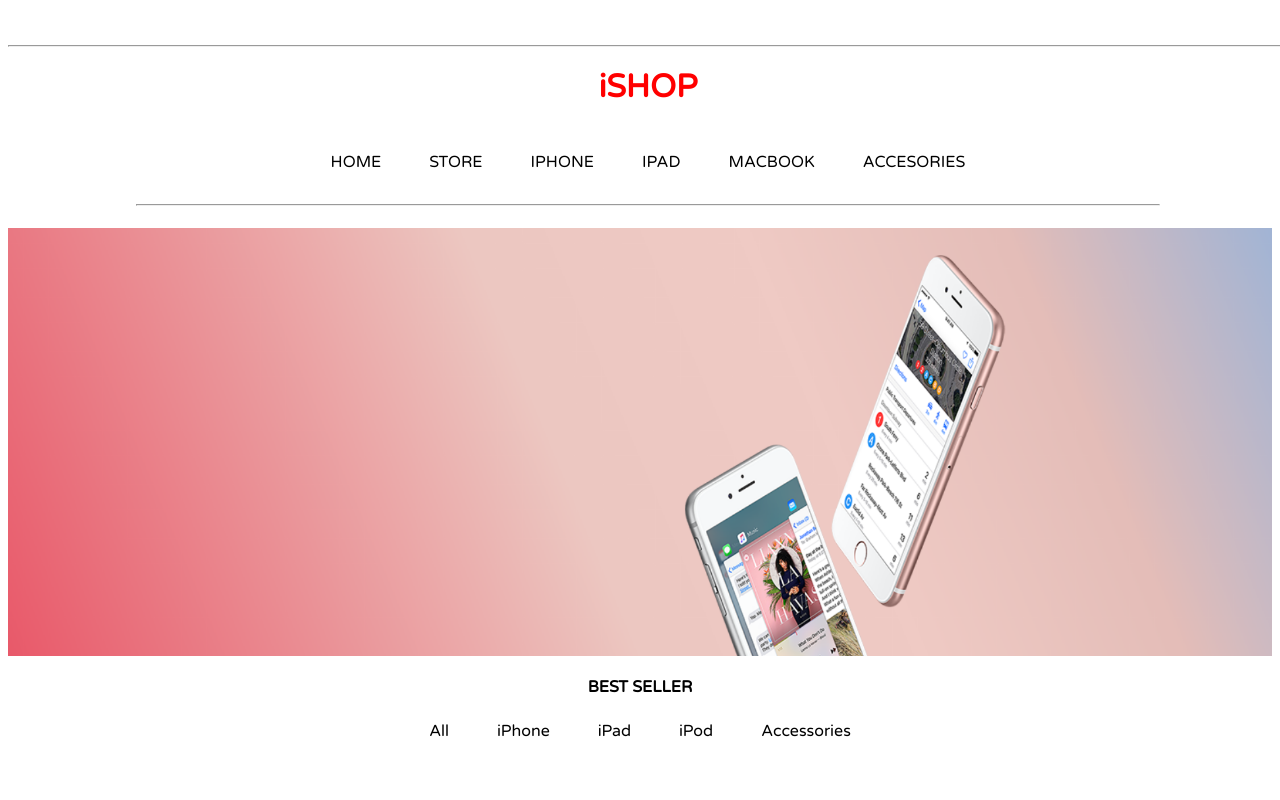
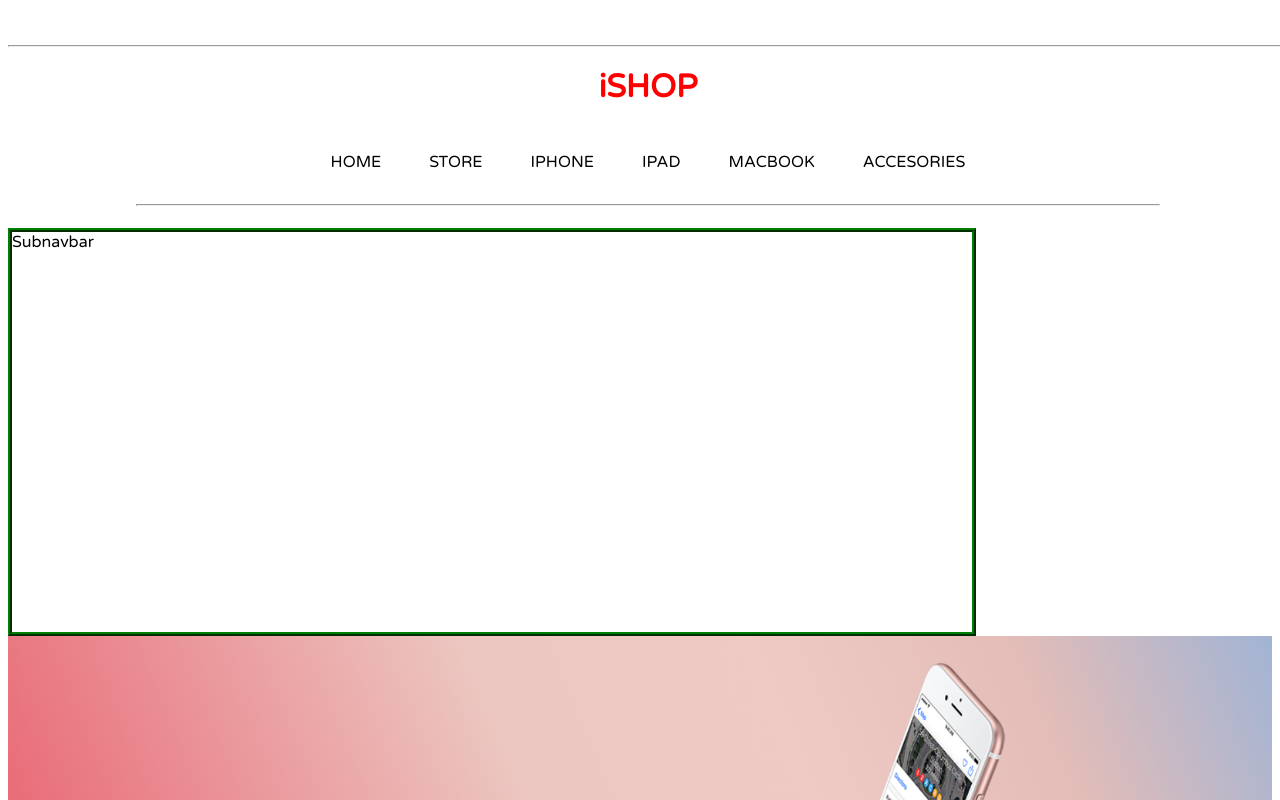
Before and after one commit to PratikshaSurwade/iShop-Mern-App, a React (Create React App) app: page / in a window 1280 px wide. Shown: the top 800 px of the page. Built offline with nearby package versions, Linux system fonts and the light colour scheme.

Commit message:
subnavbar added

```diff
--- a/src/Navbar/Navbar.js
+++ b/src/Navbar/Navbar.js
@@ -4,6 +4,7 @@ import "./navbar.css";
 import mainImg from "./corousel_3.png"
 
 import { NavLink } from "react-router-dom";
+import Subnavbar from "./subnavbar/Subnavbar";
 
 
 class Heading extends React.Component{
@@ -29,6 +30,7 @@ class Heading extends React.Component{
 
                     <hr style={{marginLeft:"10%",marginRight:"10%"}}></hr>
                 </div>
+                <Subnavbar />
                 <img  className="mainImg" src={mainImg} />
 
             </>
--- a/src/Navbar/navbar.css
+++ b/src/Navbar/navbar.css
@@ -16,7 +16,7 @@ hr.hrTopNavbar{
     width: 100%;
     position: fixed;
     top: 0px;
-    z-index: 1;
+    z-index: 10;
     background-color: white;
     margin: 0px;
     overflow: hidden;
@@ -40,6 +40,7 @@ hr.hrTopNavbar{
 
 .mainImg{
     position: relative;
+    z-index: 5;
     width: 100%;
     height: auto;
 }
--- /dev/null
+++ b/src/Navbar/subnavbar/Subnavbar.js
@@ -0,0 +1,9 @@
+import "./subnavbar.css";
+
+import React from 'react'
+
+export default function Subnavbar() {
+  return (
+    <div className="Subnavbar">Subnavbar</div>
+  )
+}
--- /dev/null
+++ b/src/Navbar/subnavbar/subnavbar.css
@@ -0,0 +1,9 @@
+.Subnavbar{
+    position: relative;
+    /* top : 200px; */
+    border: 4px ridge green;
+    height: 25rem;
+    width: 60rem;
+    z-index: 6;
+
+}
```
